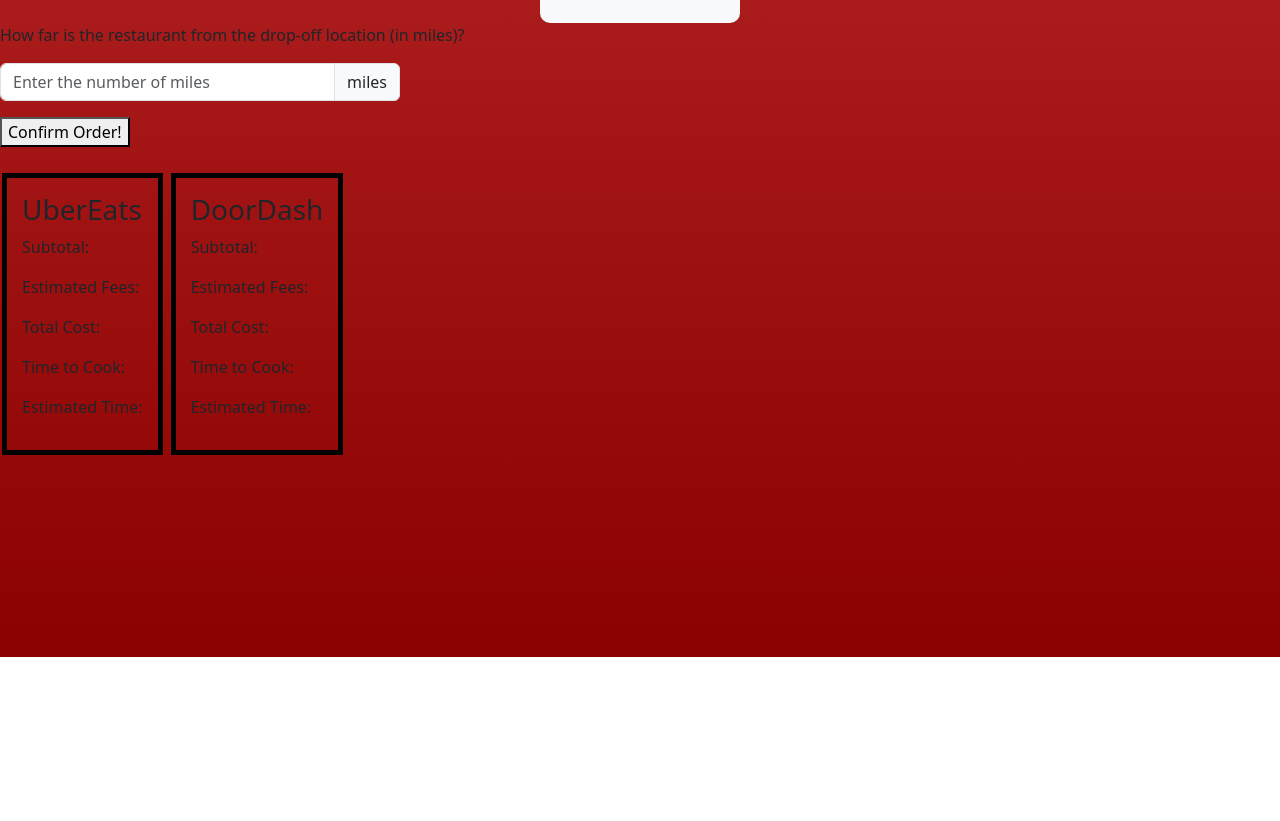
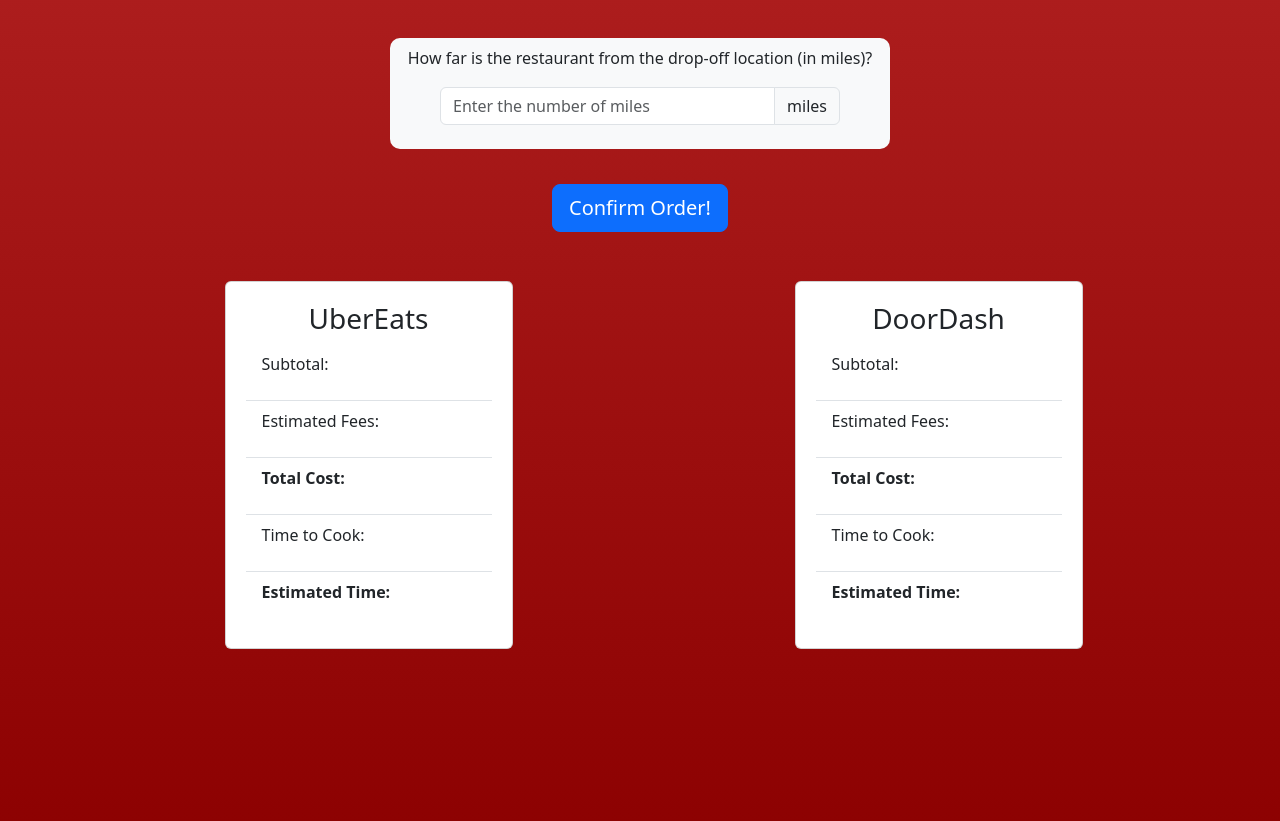
Before and after one commit to harism06/MealMatchup, a website: page public/restaurant/restaurant-info.html in a window 1280 px wide. Shown: the part 157-978 px from the top of the page. Before the commit the page ends 814 px from the top, so only its background shows below. Drawn offline with nearby package versions, Linux system fonts and the light colour scheme; no server answers.

Commit message:
finished styling

```diff
--- a/public/restaurant/restaurant-info.css
+++ b/public/restaurant/restaurant-info.css
@@ -1,5 +1,9 @@
 #menu-items {
   padding: 10px;
+}
+
+#uber-eats-total {
+  margin-right: -400px;
 }
 
 #restaurant-title {
@@ -16,16 +20,19 @@
   width: 100px;
 }
 
-#uber-eats-total,
-#door-dash-total {
-  display: inline-block;
-  padding: 15px;
-  border: 5px black solid;
-  margin: 2px;
+.card {
+  padding: 20px;
+}
+
+.card-title {
+  text-align: center;
+}
+
+.btn {
+  margin: 25px auto;
 }
 
 body {
   padding-bottom: 200px;
-  /* padding-left: 50px; */
   background: linear-gradient(to bottom, #b22222, #8b0000);
 }
--- a/public/restaurant/restaurant-info.html
+++ b/public/restaurant/restaurant-info.html
@@ -30,10 +30,11 @@
         class="navbar navbar-expand-lg navbar-light bg-light justify-content-center"
         id="navbar-img"
         style="
-          max-width: 150px;
+          max-width: 250px;
           margin: 40px auto;
-          margin-bottom: 10px;
-          border-radius: 10px;
+          margin-bottom: -15px;
+          border-top-right-radius: 10px;
+          border-top-left-radius: 10px;
         "
       >
         <h2>Menu:</h2>
@@ -41,13 +42,40 @@
       <nav
         class="navbar navbar-expand-lg navbar-light bg-light justify-content-center"
         id="navbar-img"
-        style="max-width: 200px; margin: 0px auto; border-radius: 10px"
+        style="
+          max-width: 250px;
+          margin: 0px auto;
+          border-bottom-right-radius: 10px;
+          border-bottom-left-radius: 10px;
+        "
       >
-        <div id="menu-items"></div>
+        <ul id="menu-items" class="list-group list-group-flush"></ul>
       </nav>
+      <nav
+        class="navbar navbar-expand-lg navbar-light bg-light justify-content-center"
+        style="
+          max-width: 500px;
+          margin: 0px auto;
+          margin-top: 40px;
+          border-top-right-radius: 10px;
+          border-top-left-radius: 10px;
+        "
+      >
         <p id="distance-question">
           How far is the restaurant from the drop-off location (in miles)?
         </p>
+      </nav>
+      <nav
+        class="navbar navbar-expand-lg navbar-light bg-light justify-content-center"
+        style="
+          max-width: 500px;
+          margin: 0px auto;
+          margin-top: -15px;
+          margin-bottom: 10px;
+          border-bottom-right-radius: 10px;
+          border-bottom-left-radius: 10px;
+        "
+      >
         <div class="input-group mb-3" style="width: 400px">
           <input
             type="text"
@@ -58,24 +86,79 @@
           />
           <span class="input-group-text" id="basic-addon2">miles</span>
         </div>
-
-      <button>Confirm Order!</button>
-      <br /><br />
-      <div id="uber-eats-total">
-        <h3>UberEats</h3>
+      </nav>
+      <div class="text-center">
+        <button class="btn btn-primary btn-lg">Confirm Order!</button>
+      </div>
+      <div class="container my-4">
+        <div class="row">
+          <div class="col col-md-3 mx-auto">
+            <div id="uber-eats-total" class="card" style="width: 18rem">
+              <div class="class-body">
+                <h3 class="card-title">UberEats</h3>
+                <div class="card-text">
+                  <ul class="list-group list-group-flush">
+                    <li class="list-group-item">
                       <p>Subtotal: <span id="uber-subtotal"></span></p>
+                    </li>
+                    <li class="list-group-item">
                       <p>Estimated Fees: <span id="uber-est-fees"></span></p>
-        <p>Total Cost: <span id="uber-est-cost"></span></p>
+                    </li>
+                    <li class="list-group-item">
+                      <strong
+                        ><p>Total Cost: <span id="uber-est-cost"></span></p
+                      ></strong>
+                    </li>
+                    <li class="list-group-item">
                       <p>Time to Cook: <span id="uber-prep-time"></span></p>
-        <p>Estimated Time: <span id="uber-est-time"></span></p>
+                    </li>
+                    <li class="list-group-item">
+                      <strong
+                        ><p>Estimated Time: <span id="uber-est-time"></span></p
+                      ></strong>
+                    </li>
+                  </ul>
                 </div>
-      <div id="door-dash-total">
-        <h3>DoorDash</h3>
+              </div>
+            </div>
+          </div>
+          <div class="col col-md-3 mx-auto">
+            <div id="door-dash-total" class="card" style="width: 18rem">
+              <div class="class-body">
+                <h3 class="card-title">DoorDash</h3>
+                <div class="card-text">
+                  <ul class="list-group list-group-flush">
+                    <li class="list-group-item">
                       <p>Subtotal: <span id="door-dash-subtotal"></span></p>
-        <p>Estimated Fees: <span id="door-dash-est-fees"></span></p>
-        <p>Total Cost: <span id="door-dash-est-cost"></span></p>
-        <p>Time to Cook: <span id="door-dash-prep-time"></span></p>
-        <p>Estimated Time: <span id="door-dash-est-time"></span></p>
+                    </li>
+                    <li class="list-group-item">
+                      <p>
+                        Estimated Fees: <span id="door-dash-est-fees"></span>
+                      </p>
+                    </li>
+                    <li class="list-group-item">
+                      <strong
+                        ><p>Total Cost: <span id="door-dash-est-cost"></span></p
+                      ></strong>
+                    </li>
+                    <li class="list-group-item">
+                      <p>
+                        Time to Cook: <span id="door-dash-prep-time"></span>
+                      </p>
+                    </li>
+                    <li class="list-group-item">
+                      <strong
+                        ><p>
+                          Estimated Time:
+                          <span id="door-dash-est-time"></span></p
+                      ></strong>
+                    </li>
+                  </ul>
+                </div>
+              </div>
+            </div>
+          </div>
+        </div>
       </div>
     </div>
   </body>
--- a/public/restaurant/restaurant-info.js
+++ b/public/restaurant/restaurant-info.js
@@ -48,19 +48,22 @@
 
   allMenu.forEach((item) => {
     let allMenu = document.getElementById("menu-items");
+    let itemsList = document.createElement("li");
     let itemContainer = document.createElement("div");
     let checkbox = document.createElement("input");
     let itemName = document.createElement("label");
 
     itemContainer.classList.add("form-check");
     itemName.classList.add("form-check-label");
+    itemsList.classList.add("list-group-item");
 
     checkbox.setAttribute("id", item.id);
     checkbox.classList.add("form-check-input");
     checkbox.setAttribute("type", "checkbox");
     itemName.setAttribute("for", "flexCheckDefault");
 
-    allMenu.appendChild(itemContainer);
+    allMenu.appendChild(itemsList);
+    itemsList.appendChild(itemContainer);
     itemContainer.appendChild(checkbox);
     itemContainer.appendChild(itemName);
     // console.log(data);
```
Lines whose indentation alone changed are shown as unchanged.
